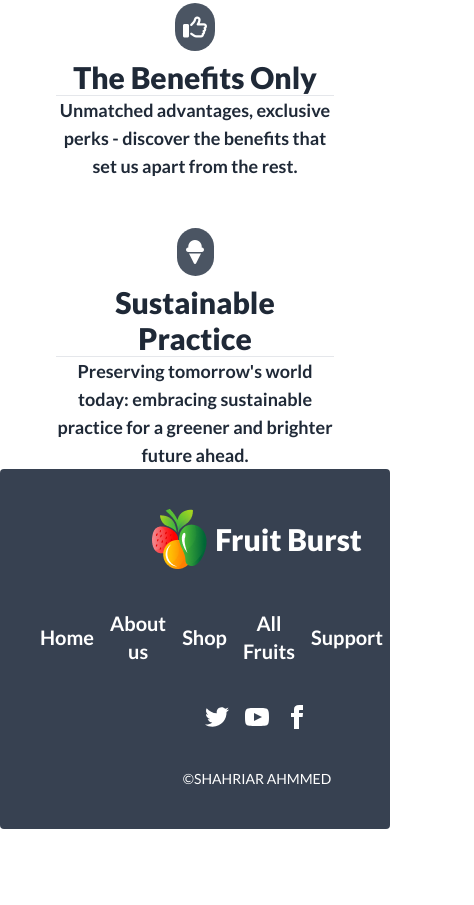
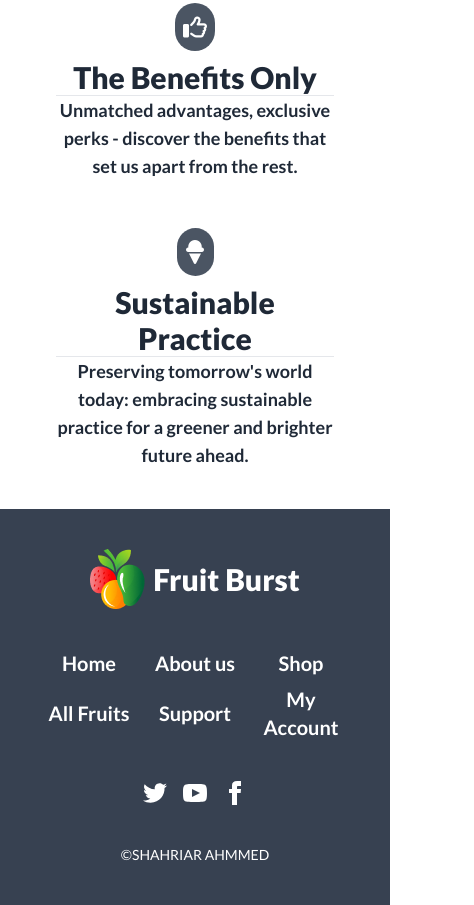
Before and after one commit to ShahriarZe/fruit-ninja, a plain HTML site: page index.html in a window 390 px wide. Shown: the part 5591-6496 px from the top of the page, 474 px wide, since content can reach past the window. Before the commit the page ends 6420 px from the top, so only its background shows below. Drawn offline with nearby package versions, Linux system fonts and the light colour scheme.

Commit message:
footer edited and responsiveness edited

```diff
--- a/index.html
+++ b/index.html
@@ -619,12 +619,12 @@
     <!-- Footer Section -->
 
     <footer>
-        <footer class="footer footer-center p-10 bg-base-200 text-base-content rounded text-white bg-gray-700">
+        <footer class="footer footer-center p-10 bg-base-200 mt-10 text-base-content text-white bg-gray-700">
             <div class="flex gap-2">
                 <div><img src="./images/logo.png" alt=""></div>
                 <h2 class="text-white  text-3xl font-extrabold">Fruit Burst</h2>
             </div>
-            <div class="grid grid-flow-col gap-4 font-bold text-xl">
+            <div class="grid grid-cols-3 lg:grid-cols-6 gap-2 lg:gap-4 font-bold text-xl">
                 <a class="link link-hover">Home</a>
                 <a class="link link-hover">About us</a>
                 <a class="link link-hover">Shop</a>
```
